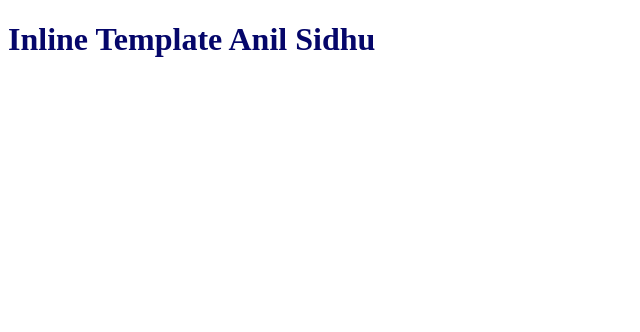
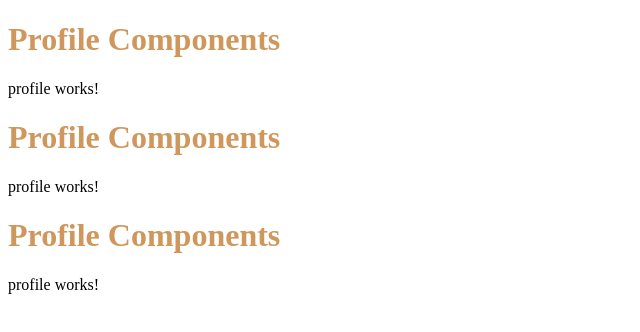
Before and after one commit to SharanyaNemade/15.Signals-Data-Types-Explained-Angular-21, an Angular app: page / in a window 1280 px wide. Shown: the top 332 px of the page, without its empty margins (0-640 px from the left). Built offline with nearby package versions, Linux system fonts and the light colour scheme.

Commit message:
Added Angular component types and structure

```diff
--- a/src/app/app.html
+++ b/src/app/app.html
@@ -1,13 +1,3 @@
-<h1>Hello Angular</h1>
-<h1>{{ name }}</h1>
-<h2>{{title()}}</h2>
-<h2>Age is :- {{age}}</h2>
-
-
-<button (click)="updateName()">Update Name</button>
-
-
-
-@if(isVisible){
-  <h2>Name is: {{name}}</h2>
-}
+<app-profile></app-profile>
+<app-profile></app-profile>
+<app-profile></app-profile>
--- a/src/app/app.ts
+++ b/src/app/app.ts
@@ -1,26 +1,13 @@
 import { Component, signal } from '@angular/core';
 import { RouterOutlet } from '@angular/router';
+import { Profile } from './profile/profile';
 
 @Component({
-  imports: [RouterOutlet],
+  imports: [RouterOutlet,Profile],
   selector: 'app-root',
+  standalone: true,
   styleUrl: './app.css',
   templateUrl: './app.html',
 })
 export class App {
-  protected readonly title = signal('angular-21-tutorial');
-  name = "Anil Sidhu"
-  age = 20
-
-
-  isVisible = true;
-
-  toggle() {
-    this.isVisible = !this.isVisible;
-  }
-
-  updateName() {
-    this.name = this.name === "Anil Sidhu" ? "Sharanya" : "Anil Sidhu";
-  }
-
 }
--- /dev/null
+++ b/src/app/profile/profile.css
@@ -0,0 +1,3 @@
+h1{
+    color: rgba(184, 100, 10, 0.671);
+}
--- /dev/null
+++ b/src/app/profile/profile.html
@@ -0,0 +1,2 @@
+<h1>Profile Components</h1>
+<p>profile works!</p>
--- /dev/null
+++ b/src/app/profile/profile.ts
@@ -0,0 +1,13 @@
+import { Component } from '@angular/core';
+
+@Component({
+  imports: [],
+  selector: 'app-profile',
+  standalone: true,
+  templateUrl: './profile.html',
+  styleUrl: './profile.css'
+})
+export class Profile {
+
+
+}
--- a/src/index.html
+++ b/src/index.html
@@ -8,7 +8,7 @@
   <link rel="icon" type="image/x-icon" href="favicon.ico">
 </head>
 <body>
-  <!-- <app-root></app-root> -->
-   <app-folder></app-folder>
+  <app-root></app-root>
+   <!-- <app-profile></app-profile> -->
 </body>
 </html>
--- a/src/main.ts
+++ b/src/main.ts
@@ -1,7 +1,6 @@
 import { bootstrapApplication } from '@angular/platform-browser';
 import { appConfig } from './app/app.config';
-//import { App } from './app/app';
-import { Folder } from './folder/folder';
+import { App } from './app/app';
 
-bootstrapApplication(Folder, appConfig)
+bootstrapApplication(App, appConfig)
   .catch((err) => console.error(err));
```
Also changed, not shown: 1 other file (tests, documents, lock files or other folders).
